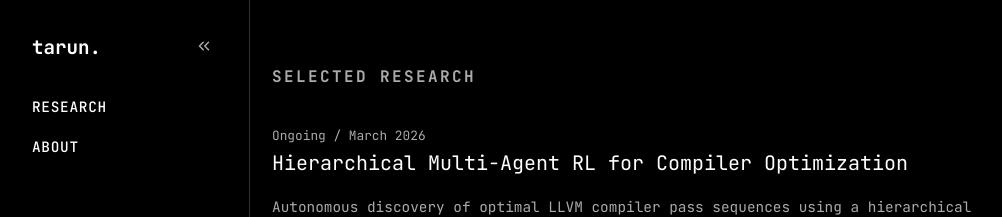
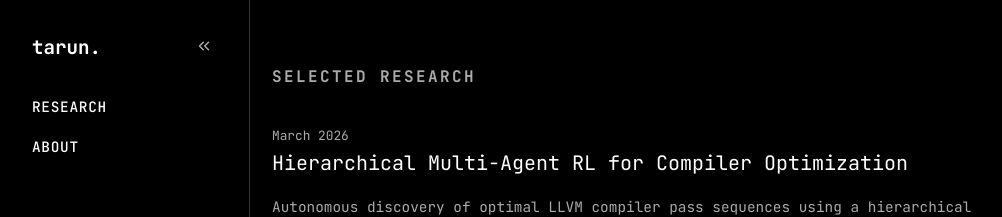
Before and after one commit to TarunNagarajan/TarunNagarajan.github.io, a React (Vite) app: page / in a window 1280 px wide. Shown: the top 217 px of the page, without its empty margins (0-1002 px from the left). Built offline with nearby package versions, Linux system fonts and the light colour scheme.

Commit message:
Update: Remove ongoing status from Compiler Optimization project date.

```diff
--- a/src/App.tsx
+++ b/src/App.tsx
@@ -8,7 +8,7 @@ const projects = [
   {
     id: 'compiler-opt',
     title: 'Hierarchical Multi-Agent RL for Compiler Optimization',
-    date: 'Ongoing / March 2026',
+    date: 'March 2026',
     summary: 'Autonomous discovery of optimal LLVM compiler pass sequences using a hierarchical multi-agent framework with Foveated GNNs and Two-Hot SymLog Binning.',
     github: 'https://github.com/TarunNagarajan/compiler-opt',
     content: () => (
```
